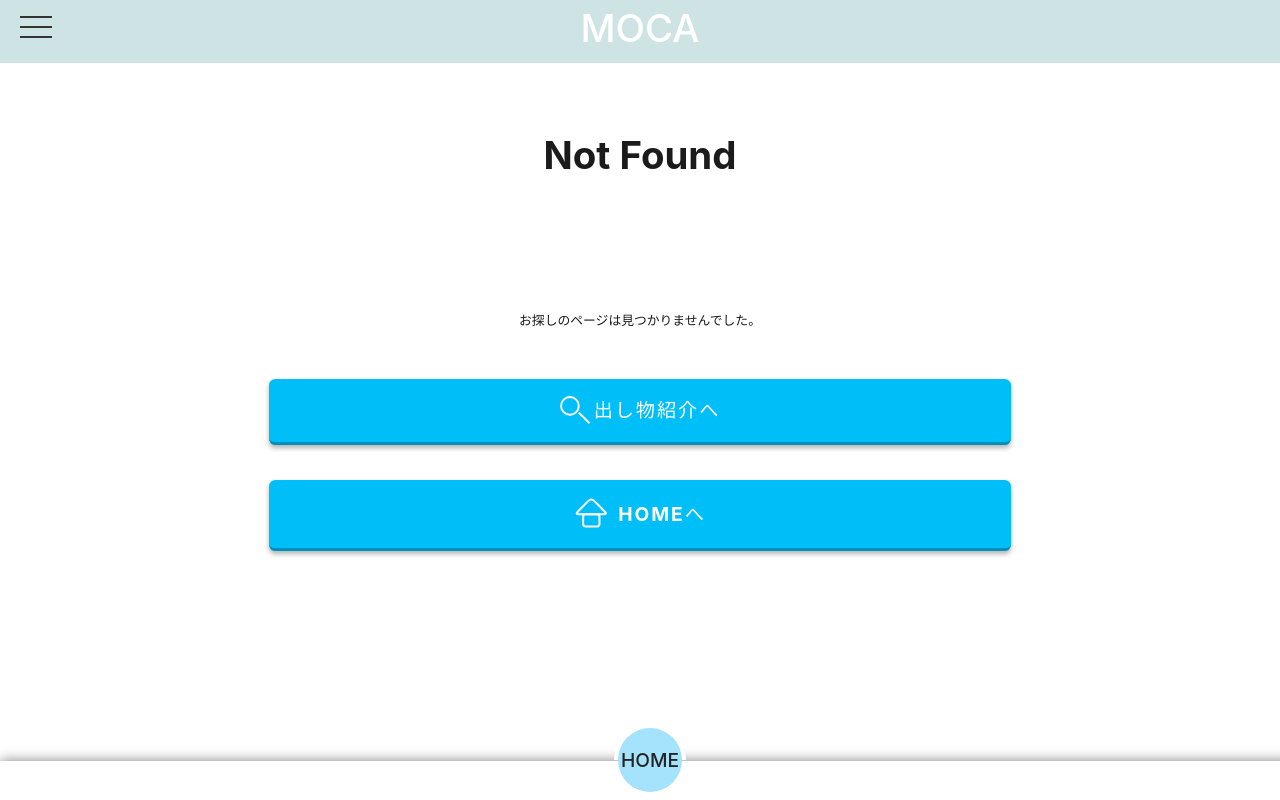
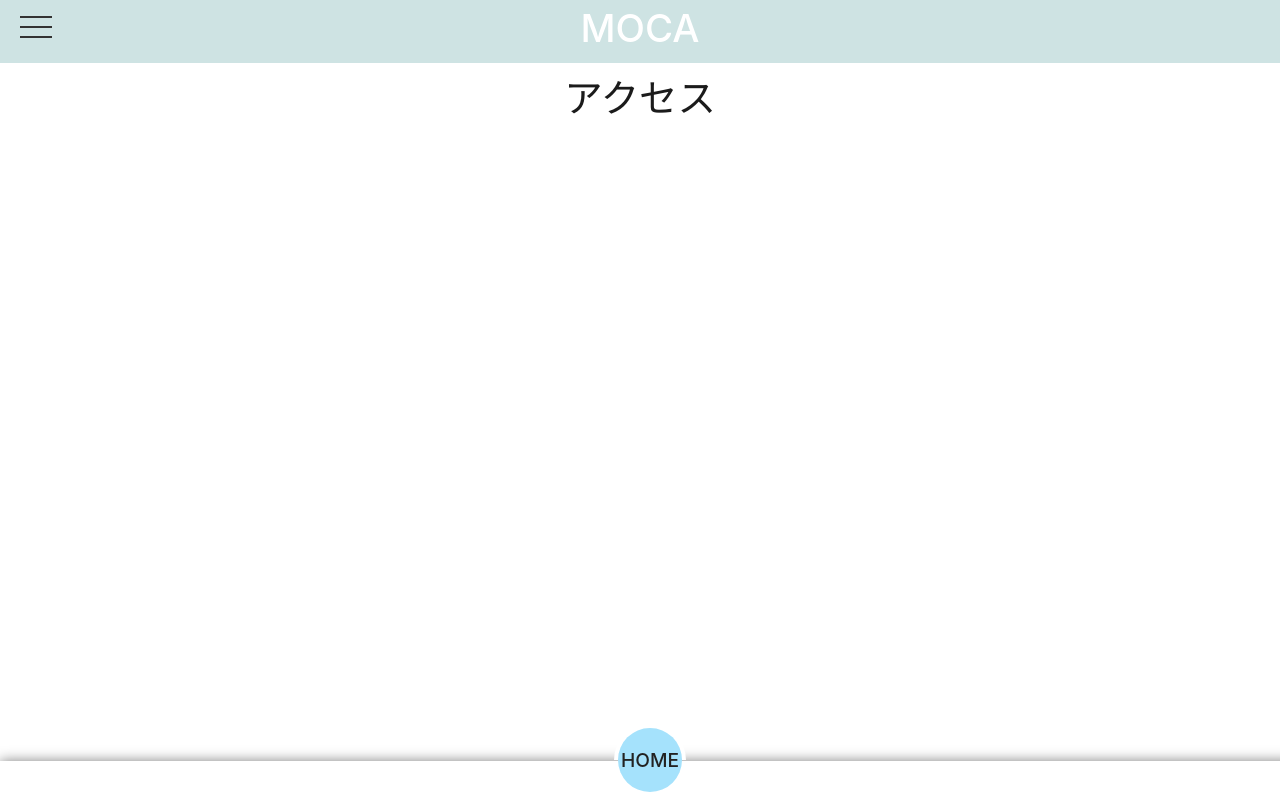
Before and after one commit to TGR-Group/MOCA-customer-frontend, a Vue app: page /access in a window 1280 px wide. Before the commit this address had no page. Built offline with nearby package versions, Linux system fonts and the light colour scheme.

Commit message:
➕ add アクセスページ追加

```diff
--- /dev/null
+++ b/src/components/accessToSchool.vue
@@ -0,0 +1,3 @@
+<template>
+    <h1>アクセス</h1>
+</template>
--- a/src/routes/index.js
+++ b/src/routes/index.js
@@ -6,6 +6,7 @@ const routes = [
     { path: '/introduction/detail/:StoreID', component: () => import('../components/StoreDetail.vue') },
     { path: '/TimeTable', component: () => import('../components/TimeTable.vue') },
     { path: '/SchoolMap', component: () => import('../components/SchoolMap.vue') },
+    { path: '/access', component: () => import('../components/accessToSchool.vue') },
     { path: '/:pathMatch(.*)*', component: () => import('../components/NotFound.vue')}
 ]
 
```
